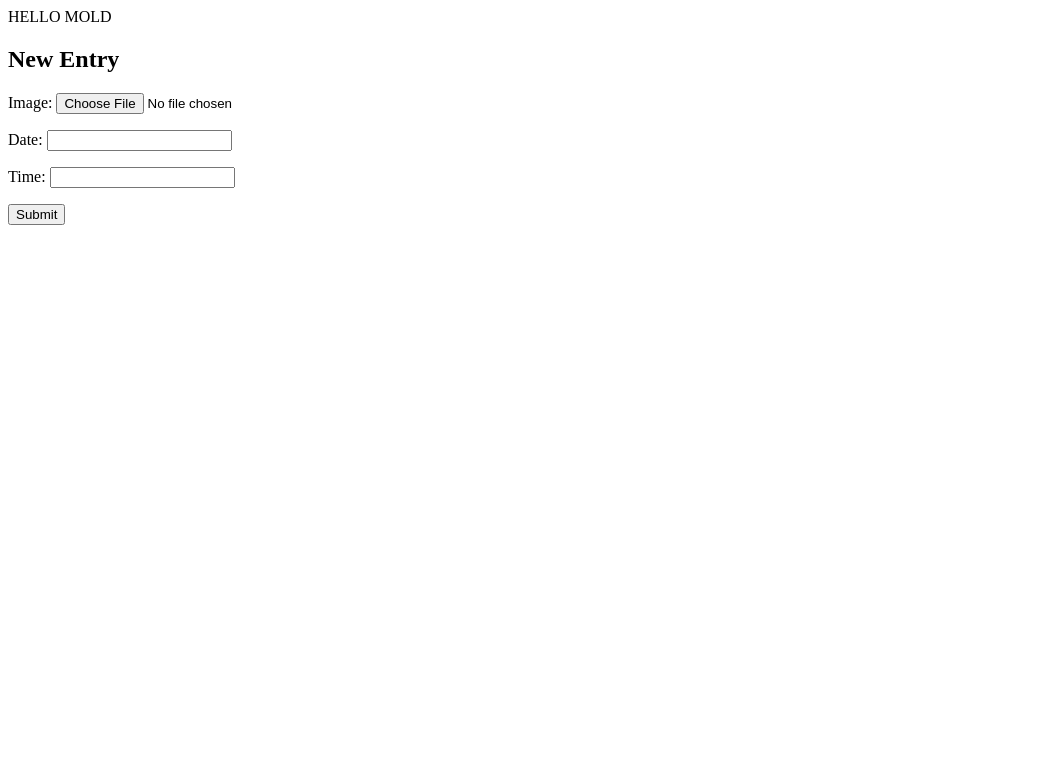
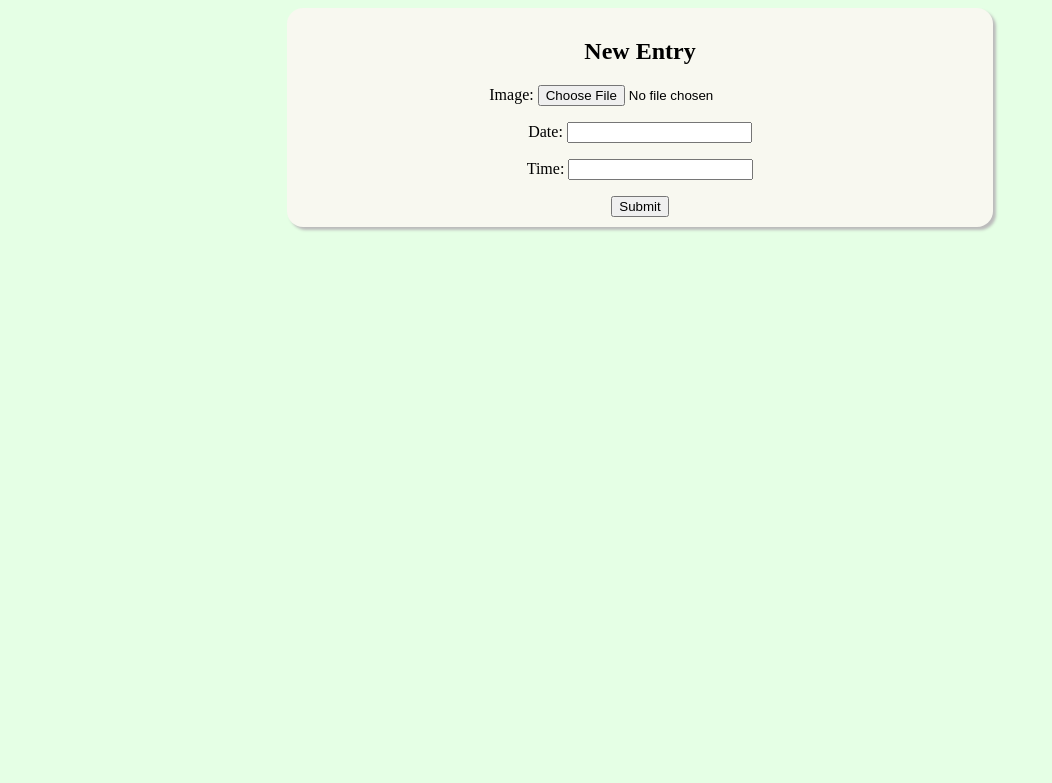
Before and after one commit to sadam-04/PhotoJournal, a Django app: page /upload/ in a window 1280 px wide. Shown: the top 783 px of the page, without its empty margins (0-1052 px from the left). Run offline with Django 5.2, Linux system fonts and the light colour scheme.

Commit message:
upload styling
incremental

```diff
--- a/journal/models.py
+++ b/journal/models.py
@@ -6,3 +6,4 @@ class JournalEntry(models.Model):
     image = models.ImageField(upload_to='uploads/', null=True, blank=True)
     date = models.DateField()
     time = models.TimeField()
+    description = models.CharField(max_length=1024)
--- /dev/null
+++ b/journal/static/journal/upload.css
@@ -0,0 +1,14 @@
+body {
+    background-color: #e5ffe5;
+}
+
+.content {
+    display: block;
+    width: 40%;
+    margin: auto;
+    padding: 10px 100px;
+    border-radius: 2vh;
+    background-color: #f8f8f0;
+    text-align: center;
+    box-shadow: 3px 3px 3px #bbb;
+}
--- a/journal/templates/journal/upload.html
+++ b/journal/templates/journal/upload.html
@@ -1,16 +1,19 @@
-HELLO MOLD
+{% load static %}
 
 <!DOCTYPE html>
 <html>
 <head>
     <title>Adam's Photo Journal</title>
+    <link rel="stylesheet" href="{% static 'journal/upload.css' %}">
 </head>
 <body>
+    <div class="content">
         <h2>New Entry</h2>
         <form method="post" enctype="multipart/form-data">
             {% csrf_token %}
             {{ form.as_p }}
             <button type="submit">Submit</button>
         </form>
+    </div>
 </body>
 </html>
```
Lines whose indentation alone changed are shown as unchanged.
